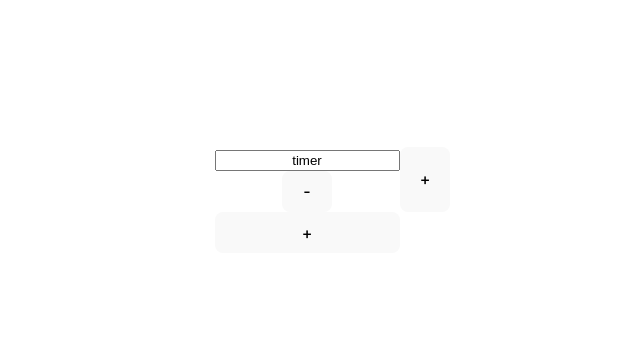
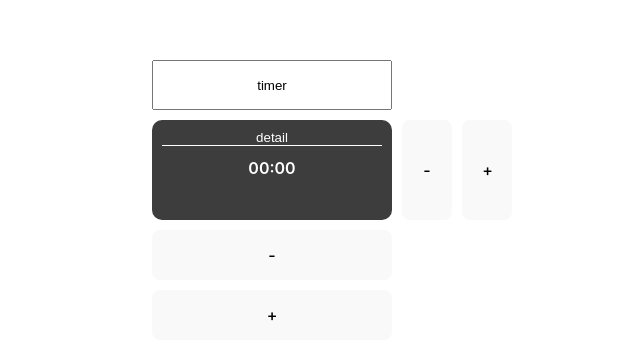
Before and after one commit to torobi/GridTimer, a React (Vite) app: page / in a window 1280 px wide. Shown: the part 200-560 px from the top of the page, without its empty margins (308-948 px from the left). Built offline with nearby package versions, Linux system fonts and the light colour scheme; the HTML template or start-up script is replaced by a standard one.

Commit message:
gridLayoutでレイアウト

```diff
--- a/src/App.tsx
+++ b/src/App.tsx
@@ -1,20 +1,14 @@
 import "./App.css";
-import AddColButton from "./components/addColButton/AddColButton";
-import AddRowButton from "./components/addRowButton/AddRowButton";
-import TimerList from "./components/timerList/TimerList";
+import { TimerGrid } from "./components/timerGrid/TimerGrid";
+import { useRowAdder } from "./hooks/useTimerAdder";
 
 function App() {
-  const hContainer: React.CSSProperties = {
-    display: "flex",
-  };
+  const addRow = useRowAdder();
+  addRow();
 
   return (
     <>
-      <div style={hContainer}>
-        <TimerList />
-        <AddColButton />
-      </div>
-      <AddRowButton />
+      <TimerGrid />
     </>
   );
 }
--- a/src/components/addColButton/AddColButton.tsx
+++ b/src/components/addColButton/AddColButton.tsx
@@ -1,15 +1,17 @@
+import { css } from "@emotion/react";
 import { useColAdder } from "../../hooks/useTimerAdder";
 
 function AddColButton() {
   const addCol = useColAdder();
 
-  const buttonStyle: React.CSSProperties = {
-    width: "50px",
-  };
+  const buttonStyle = css`
+    grid-row: 2 / -3;
+    grid-column: -2;
+  `;
 
   return (
     <button
-      style={buttonStyle}
+      css={buttonStyle}
       onClick={() => {
         addCol();
       }}
--- a/src/components/addRowButton/AddRowButton.tsx
+++ b/src/components/addRowButton/AddRowButton.tsx
@@ -1,29 +1,23 @@
+import { css } from "@emotion/react";
 import { useRowAdder } from "../../hooks/useTimerAdder";
 
 function AddRowButton() {
   const addRow = useRowAdder();
 
-  const buttonStyle: React.CSSProperties = {
-    width: "calc(100% - 50px)",
-  };
-
-  const buttonContainer: React.CSSProperties = {
-    width: "100%",
-    display: "flex",
-    justifyContent: "left",
-  };
+  const buttonStyle = css`
+    grid-row: -2;
+    grid-column: 1 / -3;
+  `;
 
   return (
-    <div style={buttonContainer}>
     <button
-        style={buttonStyle}
+      css={buttonStyle}
       onClick={() => {
         addRow();
       }}
     >
       +
     </button>
-    </div>
   );
 }
 
--- a/src/components/removeColButton/RemoveColButton.tsx
+++ b/src/components/removeColButton/RemoveColButton.tsx
@@ -1,8 +1,10 @@
 import { useSelector } from "react-redux";
 import { useColRemover } from "../../hooks/useTimerRemover";
 import { selectColNames } from "../../store/slice/colNameSlice";
+import { css } from "@emotion/react";
 
 interface RemoveColButtonProps {
+  rowIndex: number;
   colIndex: number;
 }
 
@@ -10,13 +12,14 @@ function RemoveColButton({ colIndex }: RemoveColButtonProps) {
   const removeCol = useColRemover();
   const colNames = useSelector(selectColNames);
 
-  const buttonStyle: React.CSSProperties = {
-    width: "50px",
-  };
+  const buttonStyle = css`
+    grid-row: -3;
+    grid-column: ${colIndex + 1};
+  `;
 
   return (
     <button
-      style={buttonStyle}
+      css={buttonStyle}
       onClick={() => {
         if (colNames.length > 1) {
           removeCol(colIndex);
--- a/src/components/removeRowButton/removeRowButton.tsx
+++ b/src/components/removeRowButton/removeRowButton.tsx
@@ -1,22 +1,25 @@
 import { useSelector } from "react-redux";
 import { useRowRemover } from "../../hooks/useTimerRemover";
 import { selectRowNames } from "../../store/slice/rowNameSlice";
+import { css } from "@emotion/react";
 
 interface RemoveRowButtonProps {
+  colIndex: number;
   rowIndex: number;
 }
 
-function RemoveColButton({ rowIndex }: RemoveRowButtonProps) {
+function RemoveColButton({ colIndex, rowIndex }: RemoveRowButtonProps) {
   const removeRow = useRowRemover();
   const rowNames = useSelector(selectRowNames);
 
-  const buttonStyle: React.CSSProperties = {
-    width: "50px",
-  };
+  const buttonStyle = css`
+    grid-row: ${rowIndex + 2};
+    grid-column: -3;
+  `;
 
   return (
     <button
-      style={buttonStyle}
+      css={buttonStyle}
       onClick={() => {
         if (rowNames.length > 1) {
           removeRow(rowIndex);
--- a/src/components/timer/Timer.tsx
+++ /dev/null
@@ -1,42 +0,0 @@
-import { useDispatch, useSelector } from "react-redux";
-import { rename } from "../../store/slice/colNameSlice";
-import { selectRowNames } from "../../store/slice/rowNameSlice";
-import TimerButton from "../timerButton/TimerButton";
-import RemoveColButton from "../removeColButton/RemoveColButton";
-
-interface TimerProps {
-  colName: string;
-  colIndex: number;
-}
-
-function Timer({ colName, colIndex }: TimerProps) {
-  const dispatch = useDispatch();
-
-  const rowNames = useSelector(selectRowNames);
-
-  const nameStyle: React.CSSProperties = { textAlign: "center" };
-
-  return (
-    <div>
-      <input
-        style={nameStyle}
-        value={colName}
-        onChange={(ev) =>
-          dispatch(rename({ index: colIndex, name: ev.target.value }))
-        }
-      />
-
-      <br />
-
-      <div>
-        {rowNames.map((_, rowIndex) => {
-          return <TimerButton key={rowIndex} {...{ colIndex, rowIndex }} />;
-        })}
-      </div>
-
-      <RemoveColButton {...{ colIndex }} />
-    </div>
-  );
-}
-
-export default Timer;
--- a/src/components/timerButton/TimerButton.tsx
+++ b/src/components/timerButton/TimerButton.tsx
@@ -10,6 +10,7 @@ import {
   selectTimersCount,
 } from "../../store/slice/timersCountSlice";
 import { rename, selectRowNames } from "../../store/slice/rowNameSlice";
+import { css } from "@emotion/react";
 
 interface TimerButtonProps {
   colIndex: number;
@@ -79,22 +80,44 @@ function TimerButton({ colIndex, rowIndex }: TimerButtonProps) {
     };
   }, [isRunning, start, stop]);
 
-  const nameStyle: React.CSSProperties = {
-    textAlign: "center",
-  };
-  const buttonContainerStyle: React.CSSProperties = {
-    display: "flex",
-    flexFlow: "column",
-    backgroundColor: isRunning ? "#47b45d" : "#3d3d3d",
-    color: isRunning ? "#0a1b0e" : "#ffffff",
-    margin: "10px",
-    padding: "10px",
-    borderRadius: "10px",
+  const textColor = isRunning ? "#0a1b0e" : "#ffffff";
+
+  const Style = {
+    name: css`
+      margin: 10px;
+
+      padding: 0;
+      background: none;
+      border: none;
+      border-radius: 0;
+      outline: none;
+      -webkit-appearance: none;
+      -moz-appearance: none;
+      appearance: none;
+
+      border-bottom: 1px solid ${textColor};
+      color: ${textColor};
+
+      text-align: center;
+    `,
+    buttonContainer: css`
+      display: flex;
+      flex-flow: column;
+      background-color: ${isRunning ? "#47b45d" : "#3d3d3d"};
+      color: ${textColor};
+      border-radius: 10px;
+
+      grid-row: ${rowIndex + 2};
+      grid-column: ${colIndex + 1};
+
+      font-weight: 600;
+    `,
+    time: css``,
   };
 
   return (
     <div
-      style={buttonContainerStyle}
+      css={Style.buttonContainer}
       onClick={() => {
         dispatch(stopAll());
         if (!isRunning) {
@@ -103,7 +126,7 @@ function TimerButton({ colIndex, rowIndex }: TimerButtonProps) {
       }}
     >
       <input
-        style={nameStyle}
+        css={Style.name}
         value={rowName}
         onChange={(ev) =>
           dispatch(rename({ index: rowIndex, name: ev.target.value }))
@@ -112,7 +135,8 @@ function TimerButton({ colIndex, rowIndex }: TimerButtonProps) {
           ev.stopPropagation();
         }}
       />
-      {secToHMS(count)}
+
+      <div css={Style.time}>{secToHMS(count)}</div>
     </div>
   );
 }
--- /dev/null
+++ b/src/components/timerGrid/TimerGrid.tsx
@@ -0,0 +1,90 @@
+import { css } from "@emotion/react";
+import { useDispatch, useSelector } from "react-redux";
+import { rename, selectColNames } from "../../store/slice/colNameSlice";
+import { selectRowNames } from "../../store/slice/rowNameSlice";
+import TimerButton from "../timerButton/TimerButton";
+import RemoveColButton from "../removeColButton/RemoveColButton";
+import RemoveRowButton from "../removeRowButton/removeRowButton";
+import AddColButton from "../addColButton/AddColButton";
+import AddRowButton from "../addRowButton/AddRowButton";
+
+export function TimerGrid() {
+  const dispatch = useDispatch();
+  const colNames = useSelector(selectColNames);
+  const rowNames = useSelector(selectRowNames);
+
+  const timerW = "240px";
+  const removeRowButtonW = "50px";
+  const addColButtonW = "50px";
+
+  const timerNameH = "50px";
+  const timerButtonH = "100px";
+  const removeColButtonH = "50px";
+  const addRowButtonH = "50px";
+
+  const Style = {
+    container: css`
+      display: grid;
+      grid-template-columns: repeat(${colNames.length}, ${timerW}) ${removeRowButtonW} ${addColButtonW};
+      grid-template-rows:
+        ${timerNameH} repeat(${rowNames.length}, ${timerButtonH})
+        ${removeColButtonH} ${addRowButtonH};
+
+      row-gap: 10px;
+      column-gap: 10px;
+    `,
+
+    colName: (colIndex: number) => {
+      return css`
+        text-align: center;
+        grid-column: ${colIndex + 1};
+        grid-row: 1;
+      `;
+    },
+  };
+
+  const timerNames = () => {
+    return colNames.map((colName, colIndex) => {
+      return (
+        <input
+          css={Style.colName(colIndex)}
+          value={colName}
+          onChange={(ev) =>
+            dispatch(rename({ index: colIndex, name: ev.target.value }))
+          }
+        />
+      );
+    });
+  };
+
+  const removeColButtons = () => {
+    return colNames.map((_, colIndex) => {
+      return (
+        <RemoveColButton {...{ rowIndex: 1 + rowNames.length, colIndex }} />
+      );
+    });
+  };
+
+  const removeRowButtons = () => {
+    return rowNames.map((_, rowIndex) => {
+      return <RemoveRowButton {...{ rowIndex, colIndex: colNames.length }} />;
+    });
+  };
+
+  return (
+    <div css={Style.container}>
+      {timerNames()}
+
+      {colNames.map((_, colIndex) => {
+        return rowNames.map((_, rowIndex) => {
+          return <TimerButton {...{ colIndex, rowIndex }} />;
+        });
+      })}
+
+      {removeColButtons()}
+      {removeRowButtons()}
+      <AddColButton />
+      <AddRowButton />
+    </div>
+  );
+}
--- a/src/components/timerList/TimerList.tsx
+++ /dev/null
@@ -1,21 +0,0 @@
-import { useSelector } from "react-redux";
-import { selectColNames } from "../../store/slice/colNameSlice";
-import Timer from "../timer/Timer";
-
-function TimerList() {
-  const colNames = useSelector(selectColNames);
-
-  const hContainer: React.CSSProperties = {
-    display: "flex",
-  };
-
-  return (
-    <div style={hContainer}>
-      {colNames.map((colName, colIndex) => {
-        return <Timer key={colIndex} {...{ colName, colIndex }} />;
-      })}
-    </div>
-  );
-}
-
-export default TimerList;
```
Lines whose indentation alone changed are shown as unchanged.
